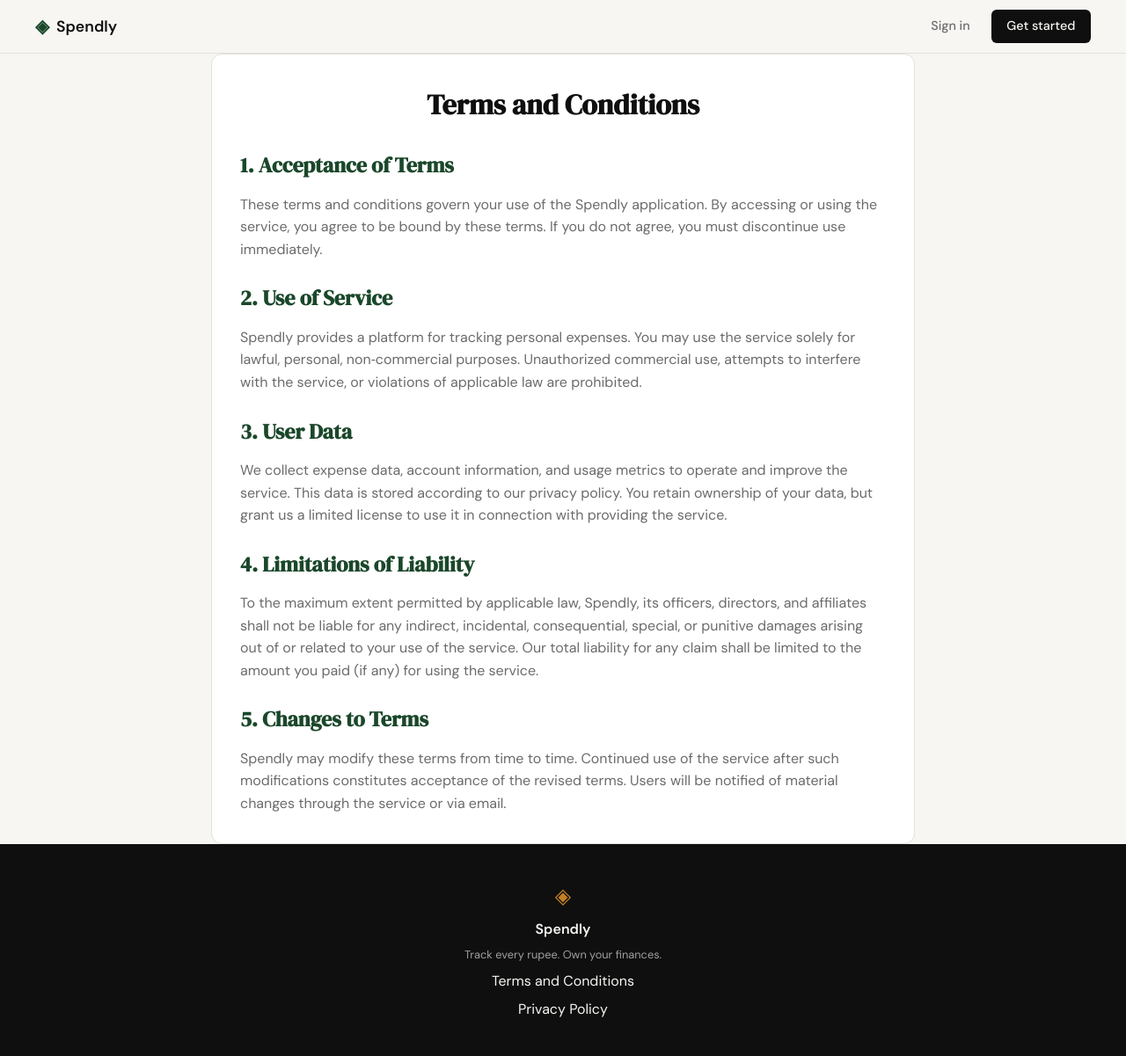
After one commit to ishanb18/spendly, a Flask app: page /terms in a window 1280 px wide. The commit adds this page. Shown: the whole page at 88% size. Run offline with Flask 3, Linux system fonts and the light colour scheme.

Commit message:
Update terms page styling and fix Jinja template errors

```diff
--- a/app.py
+++ b/app.py
@@ -21,6 +21,10 @@ def register():
 def login():
     return render_template("login.html")
 
+
+@app.route("/terms")
+def terms():
+    return render_template("terms.html")
 
 # ------------------------------------------------------------------ #
 # Placeholder routes — students will implement these                  #
--- a/static/css/style.css
+++ b/static/css/style.css
@@ -110,7 +110,6 @@ a { color: inherit; text-decoration: none; }
     border-radius: var(--radius-sm);
     transition: background 0.2s !important;
 }
-
 .nav-cta:hover { background: var(--accent) !important; }
 
 /* ------------------------------------------------------------------ */
@@ -528,3 +527,37 @@ a { color: inherit; text-decoration: none; }
     .nav-links a:not(.nav-cta) { display: none; }
     .hero { padding: 3rem 1rem 2rem; }
 }
+
+/* ------------------------------------------------------------------ */
+ /* Terms page styling – matches the site theme                        */
+/* ------------------------------------------------------------------ */
+
+.terms-page {
+    max-width: 800px;
+    margin: 0 auto;
+    padding: 2rem;
+    background: var(--paper-card);
+    color: var(--ink);
+    border: 1px solid var(--border);
+    border-radius: var(--radius-md);
+    font-family: var(--font-body);
+}
+
+.terms-page h1 {
+    font-family: var(--font-display);
+    color: var(--ink);
+    text-align: center;
+    margin-bottom: 1.5rem;
+}
+
+.terms-page h2 {
+    font-family: var(--font-display);
+    color: var(--accent);
+    margin-top: 1.5rem;
+    margin-bottom: 0.75rem;
+}
+
+.terms-page p {
+    color: var(--ink-muted);
+    line-height: 1.6;
+}
--- a/templates/base.html
+++ b/templates/base.html
@@ -34,7 +34,7 @@
             <span class="brand-icon">◈</span>
             <span class="footer-name">Spendly</span>
             <p class="footer-copy">Track every rupee. Own your finances.</p>
-            <a href="#">Terms and Conditions</a>
+            <a href="/terms">Terms and Conditions</a>
             <a href="#">Privacy Policy</a>
         </div>
     </footer>
--- /dev/null
+++ b/templates/terms.html
@@ -0,0 +1,46 @@
+{% extends "base.html" %}
+
+{% block title %}Terms and Conditions{% endblock %}
+
+{% block head %}
+<link rel="stylesheet" href="{{ url_for('static', filename='css/style.css') }}">
+{% endblock %}
+
+{% block content %}
+<div class="terms-page flex flex-col min-h-screen bg-white">
+  <main class="flex-1 flex flex-col items-center px-4 py-12">
+    <div class="w-full max-w-3xl">
+      <h1 class="text-4xl font-bold text-center mb-8">Terms and Conditions</h1>
+
+      <div class="prose prose-lg w-full mx-auto">
+        <h2 class="text-2xl font-semibold mb-6 text-gray-800">1. Acceptance of Terms</h2>
+        <p class="text-gray-700 mb-4">
+          These terms and conditions govern your use of the Spendly application. By accessing or using the service, you agree to be bound by these terms. If you do not agree, you must discontinue use immediately.
+        </p>
+
+        <h2 class="text-2xl font-semibold mb-6 text-gray-800">2. Use of Service</h2>
+        <p class="text-gray-700 mb-4">
+          Spendly provides a platform for tracking personal expenses. You may use the service solely for lawful, personal, non‑commercial purposes. Unauthorized commercial use, attempts to interfere with the service, or violations of applicable law are prohibited.
+        </p>
+
+        <h2 class="text-2xl font-semibold mb-6 text-gray-800">3. User Data</h2>
+        <p class="text-gray-700 mb-4">
+          We collect expense data, account information, and usage metrics to operate and improve the service. This data is stored according to our privacy policy. You retain ownership of your data, but grant us a limited license to use it in connection with providing the service.
+        </p>
+
+        <h2 class="text-2xl font-semibold mb-6 text-gray-800">4. Limitations of Liability</h2>
+        <p class="text-gray-700 mb-4">
+          To the maximum extent permitted by applicable law, Spendly, its officers, directors, and affiliates shall not be liable for any indirect, incidental, consequential, special, or punitive damages arising out of or related to your use of the service. Our total liability for any claim shall be limited to the amount you paid (if any) for using the service.
+        </p>
+
+        <h2 class="text-2xl font-semibold mb-6 text-gray-800">5. Changes to Terms</h2>
+        <p class="text-gray-700 mb-0">
+          Spendly may modify these terms from time to time. Continued use of the service after such modifications constitutes acceptance of the revised terms. Users will be notified of material changes through the service or via email.
+        </p>
+      </div>
+    </div>
+  </main>
+</div>
+{% endblock %}
+
+{% block scripts %}{% endblock %}
```
Also changed, not shown: file.md (added, +75 -0 lines), static/css/custom.css (added, +20 -0 lines). Lines whose indentation alone changed are shown as unchanged.
